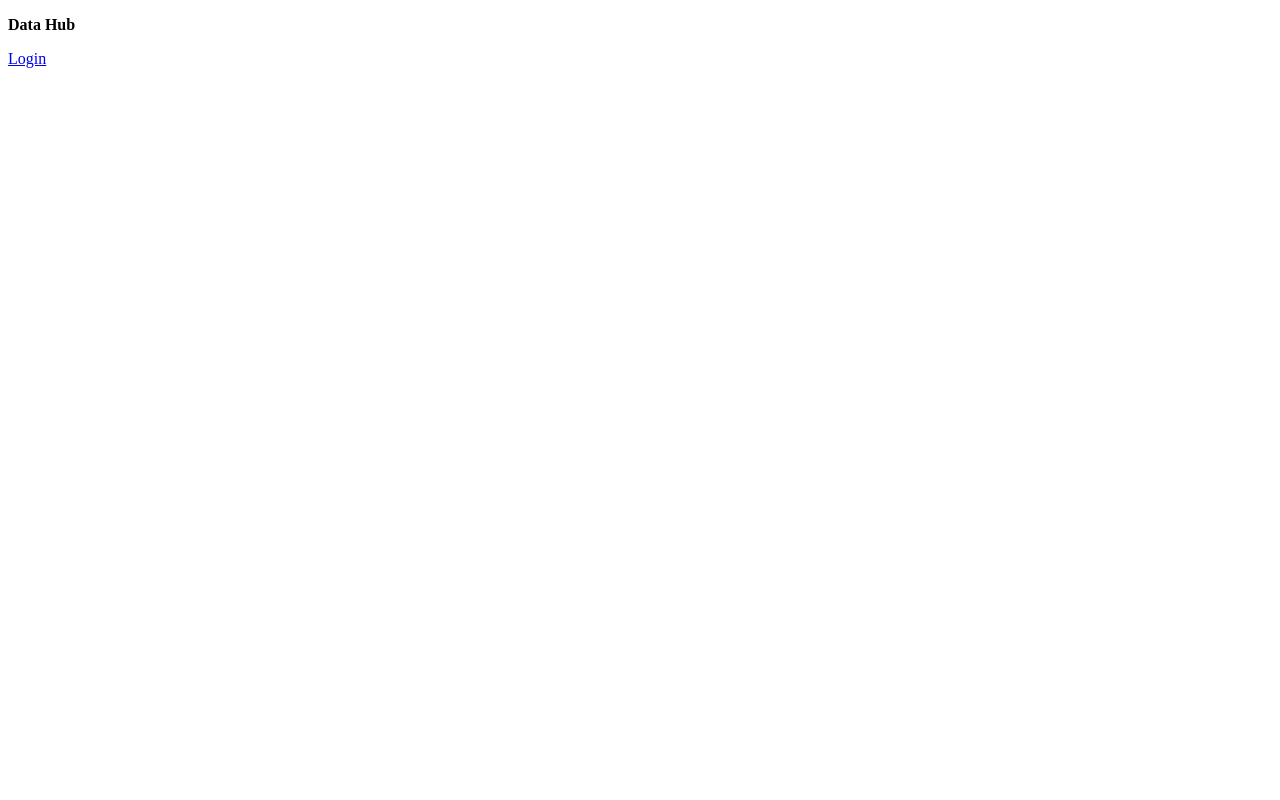
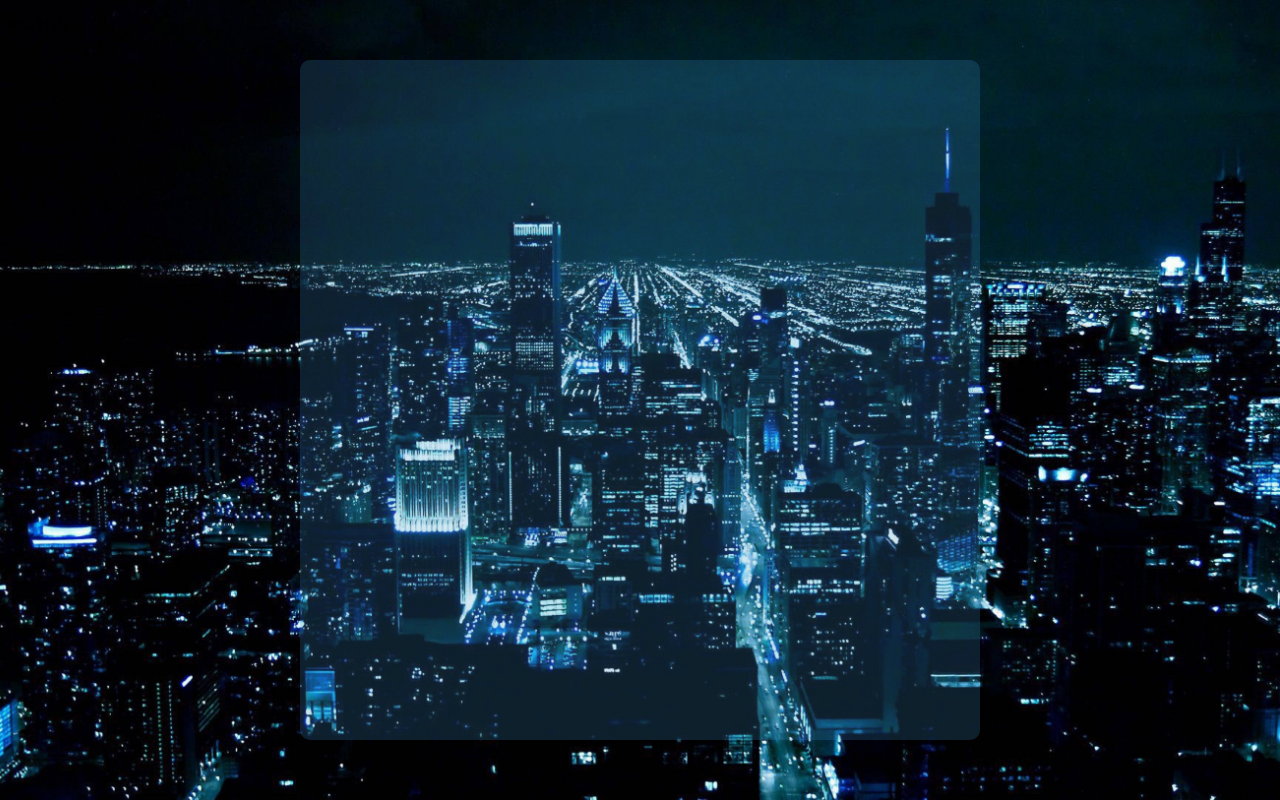
Before and after one commit to Julio1901/data-hub-web, a React (Create React App) app: page /initial-page in a window 1280 px wide. Built offline with nearby package versions, Linux system fonts and the light colour scheme.

Commit message:
Background image and principal container added into login page

```diff
--- a/src/app/pages/dashboard/Dashboard.tsx
+++ b/src/app/pages/dashboard/Dashboard.tsx
@@ -1,15 +1,18 @@
 import { Link } from "react-router-dom";
 import { Title } from "./components/title";
+import * as S from './styles'
 
 
 
 export const Dashboard = () => {
     return (
-        <>
+        <S.ContainerPrincipal>
+
+            <S.ContainerPrincipalContent/>
             <Title titleContent="Data Hub "/>
 
             {/* Primeiro modo de fazer navegação */}
-            <Link to="/login">Login</Link>
-        </>
+            {/* <Link to="/login">Login</Link> */}
+        </S.ContainerPrincipal>
     );
 }
--- /dev/null
+++ b/src/app/pages/dashboard/styles.ts
@@ -0,0 +1,35 @@
+import { styled } from "styled-components";
+import backgroundImage from '../../../assets/home-building.jpg'
+
+export const ContainerPrincipal = styled.div`
+    position: absolute;
+    top: 0;
+    left: 0;
+    width: 100%;
+    height: 100%;
+    background-image: url(${backgroundImage});
+    background-size: cover;
+    background-position: center;
+
+    ::before {
+        content: '';
+        position: absolute;
+        top: 0;
+        left: 0;
+        width: 100%;
+        height: 100%;
+        /* background-color: rgba(62, 153, 213, 0.1); */
+    }
+`
+
+export const ContainerPrincipalContent = styled.div`
+    position: absolute;
+    top: 50%;
+    left: 50%;
+    transform: translate(-50%, -50%);
+    width: 50%;
+    height: 80%;
+    padding: 20px;
+    background-color: rgba(62, 153, 213, 0.2);
+    border-radius: 10px;
+`
```
Also changed, not shown: src/assets/home-building.jpg (added).
